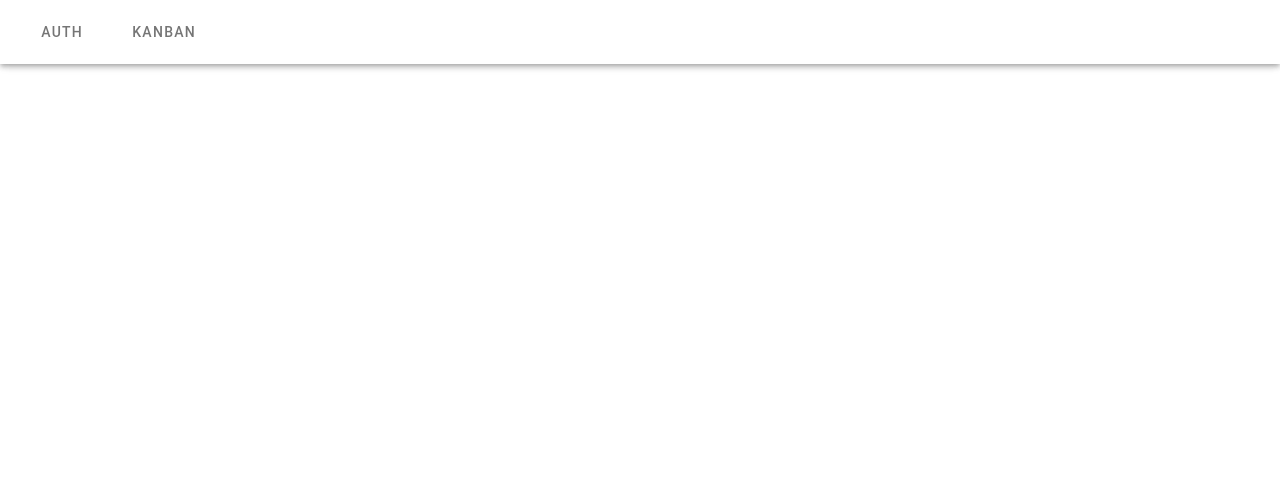
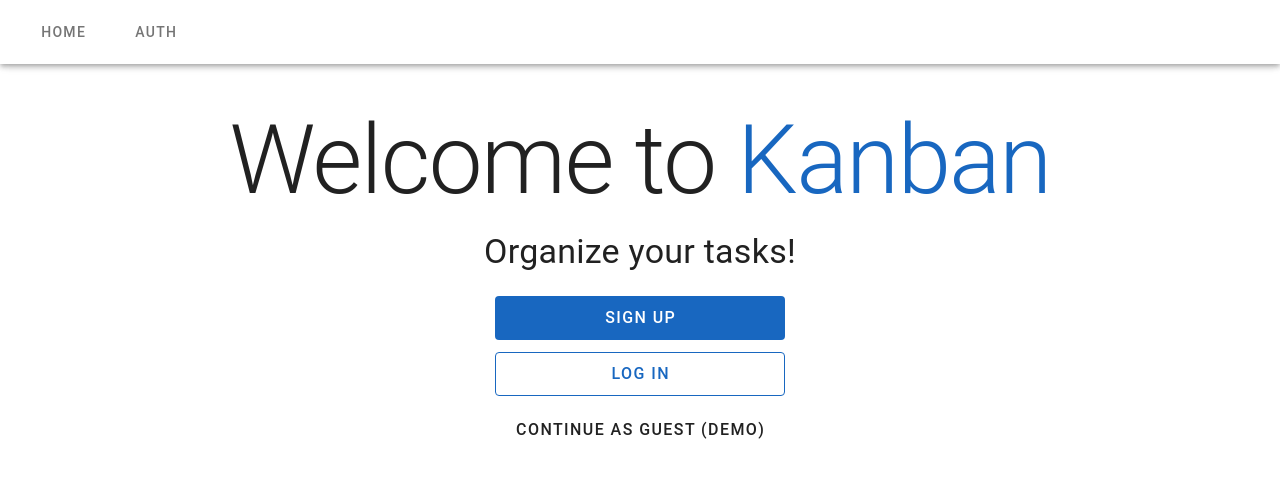
Before and after one commit to garyfan1/kanban_frontend, a Vue app: page / in a window 1280 px wide. Before the commit this address had no page. Shown: the top 478 px of the page. Built offline with nearby package versions, Linux system fonts and the light colour scheme.

Commit message:
feat: add welcome page and guest login

```diff
--- a/src/App.vue
+++ b/src/App.vue
@@ -25,8 +25,21 @@ onMounted(async () => {
   <v-app v-if="appReady">
     <v-app-bar class="px-6">
       <div class="d-flex ga-4">
-        <v-btn density="comfortable" text="Auth" to="/auth" variant="plain" />
-        <v-btn density="comfortable" text="Kanban" to="/kanban" variant="plain" />
+        <v-btn density="comfortable" text="Home" to="/" variant="plain" />
+        <v-btn
+          v-if="!authStore.isLoggedIn"
+          density="comfortable"
+          text="Auth"
+          to="/auth"
+          variant="plain"
+        />
+        <v-btn
+          v-if="authStore.isLoggedIn"
+          density="comfortable"
+          text="Kanban"
+          to="/kanban"
+          variant="plain"
+        />
       </div>
       <v-spacer></v-spacer>
       <v-btn class="ml-auto" v-if="useAuthStore().isLoggedIn" @click="handleLogOut">
--- a/src/views/Auth.vue
+++ b/src/views/Auth.vue
@@ -1,15 +1,18 @@
 <script setup lang="ts">
 import { useAuthStore } from "@/stores/authStore";
 import { ref } from "vue";
+import { useRoute, useRouter } from "vue-router";
 
 const username = ref<string>("");
 const password = ref<string>("");
 const showPwd = ref<boolean>(false);
 const isFormValid = ref<boolean>(false);
 const snackbar = ref<boolean>(false);
-const mode = ref<"signUp" | "signIn">("signIn");
 
 const authState = useAuthStore();
+const route = useRoute();
+const router = useRouter();
+const mode = ref<"signUp" | "signIn">(route.query.mode === "signUp" ? "signUp" : "signIn");
 
 const toggleShowPwd = () => (showPwd.value = !showPwd.value);
 const hasCapital = /[A-Z]/;
@@ -41,10 +44,12 @@ const handleSubmit = async () => {
     if (mode.value === "signIn") {
       await authState.logIn({ username: username.value, password: password.value });
       snackbar.value = true;
+      router.push("/kanban");
     } else {
       await authState.signUp({ username: username.value, password: password.value });
       await authState.logIn({ username: username.value, password: password.value });
       snackbar.value = true;
+      router.push("/kanban");
     }
   } catch (e) {
     console.log(e);
@@ -59,7 +64,6 @@ const handleSubmit = async () => {
       <v-tab value="signIn">Sign In</v-tab>
     </v-tabs>
     <h1 class="mb-4">{{ mode === "signIn" ? "Sign In" : "Create an Account" }}</h1>
-    <h2 v-if="authState.isLoggedIn">You are logged in!</h2>
     <v-form class="d-flex flex-column ga-3" v-model="isFormValid" @submit.prevent="handleSubmit">
       <v-text-field label="Username" v-model="username" :rules="[validateUsername]" />
       <v-text-field
--- /dev/null
+++ b/src/views/Welcome.vue
@@ -0,0 +1,54 @@
+<script lang="ts" setup>
+import { useAuthStore } from "@/stores/authStore";
+import { useRouter } from "vue-router";
+
+const authStore = useAuthStore();
+const router = useRouter();
+const handleGuestLogIn = async () => {
+  try {
+    await authStore.logIn({ username: "GuestUser", password: "Test1234!" });
+    router.push("/kanban");
+  } catch (e) {
+    console.log(e);
+  }
+};
+</script>
+
+<template>
+  <v-container class="d-flex flex-column align-center justify-center pt-12 ga-6">
+    <p class="text-h1">Welcome to <span class="text-primary">Kanban</span></p>
+    <p class="text-h4">Organize your tasks!</p>
+    <div v-if="!authStore.isLoggedIn" class="d-flex flex-column ga-3">
+      <v-btn
+        size="large"
+        variant="flat"
+        color="primary"
+        text="Sign Up"
+        :to="{ path: '/auth', query: { mode: 'signUp' } }"
+      />
+      <v-btn
+        size="large"
+        variant="outlined"
+        color="primary"
+        text="Log In"
+        :to="{ path: '/auth', query: { mode: 'signIn' } }"
+      />
+      <v-btn
+        size="large"
+        variant="text"
+        text="Continue as Guest (Demo)"
+        @click="handleGuestLogIn"
+      />
+    </div>
+    <div v-else class="d-flex flex-column ga-3">
+      <v-btn size="large" variant="flat" color="primary" text="Go to Board" to="/kanban" />
+      <v-btn
+        size="large"
+        variant="outlined"
+        color="error"
+        text="Logout"
+        @click="authStore.logout()"
+      />
+    </div>
+  </v-container>
+</template>
```
Also changed, not shown: src/router/index.ts (+10 -8 lines).
